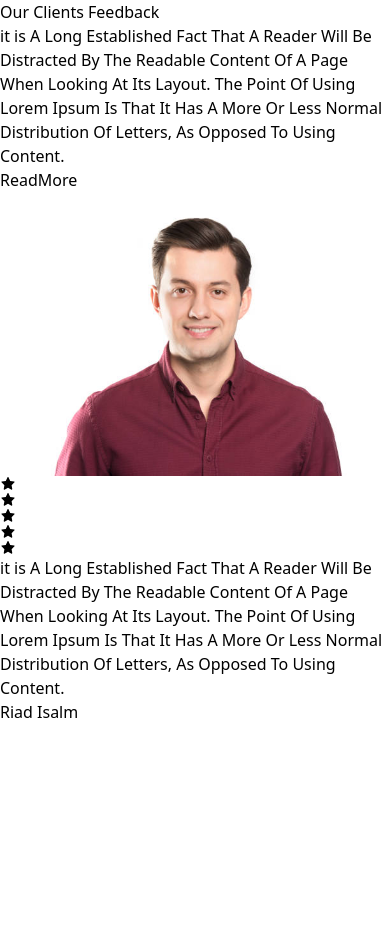
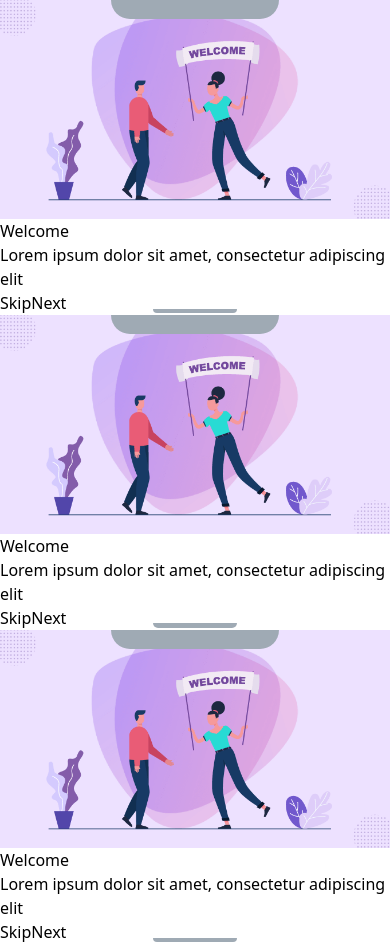
Before and after one commit to Hossein-Asadi/landing-page, a React (Vite) app in the folder Desktop/landing page/vite-project/: page / in a window 390 px wide. Before the commit the page ends 844 px from the top, so only its background shows below. Built offline with nearby package versions, Linux system fonts and the light colour scheme.

Commit message:
create PhoneCard component

```diff
--- a/Desktop/landing page/vite-project/src/components/Main/Main.tsx
+++ b/Desktop/landing page/vite-project/src/components/Main/Main.tsx
@@ -4,11 +4,40 @@ import done from "../../assets/images/done.png";
 import Card from "./Card";
 import CountCard from "./CountCard";
 import FeedBackSection from "./FeedBackSection";
+import "./index.css";
+import PhoneCard from "./PhoneCard";
 
 export default function Main() {
   return (
-    <div className="w-full flex flex-col justify-center items-center px-20">
-      <FeedBackSection />
+    <div className="w-full flex flex-col justify-center items-center">
+      <div className="w-full px-10 flex flex-row justify-between gap-10">
+        <div className="flex flex-row justify-center items-center py-4 gap-20">
+          <PhoneCard
+            header="Welcome"
+            text="Lorem ipsum dolor sit amet, consectetur adipiscing elit"
+            imgSrc={welcome}
+            imgAlt="Welcome"
+          />
+          <PhoneCard
+            header="Welcome"
+            text="Lorem ipsum dolor sit amet, consectetur adipiscing elit"
+            imgSrc={welcome}
+            imgAlt="Welcome"
+          />
+          <PhoneCard
+            header="Welcome"
+            text="Lorem ipsum dolor sit amet, consectetur adipiscing elit"
+            imgSrc={welcome}
+            imgAlt="Welcome"
+          />
+        </div>
+      </div>
+
+      {/* <div className="w-full">
+        <div className="trapezoid"></div>
+      </div> */}
+
+      {/* <FeedBackSection /> */}
       {/* <div className="w-full flex flex-row flex-wrap justify-center items-center px-20 py-3 gap-20">
         <CountCard imgSrc={done} text="Projects Complete" count="100+" />
         <CountCard imgSrc={done} text="Projects Complete" count="100+" />
--- a/Desktop/landing page/vite-project/src/components/Main/PhoneCard/PhoneCard.tsx
+++ b/Desktop/landing page/vite-project/src/components/Main/PhoneCard/PhoneCard.tsx
@@ -1,10 +1,42 @@
+import "./index.css";
 interface PhoneCardProps {
+  header: string;
+  text: string;
+  imgSrc: string;
+  imgAlt: string;
 }
 
-export default function PhoneCard({}: PhoneCardProps) {
-    return(
-        <div>
-
-        </div>
-    )
+export default function PhoneCard({
+  header,
+  text,
+  imgSrc,
+  imgAlt,
+}: PhoneCardProps) {
+  return (
+    <div className="phone flex flex-col justify-center items-center w-[240px] bg-white border-4 border-gray-200 rounded-2xl shadow pt-14 px-1 pb-10 ">
+      <div className="notch-container">
+        <div className="notch"></div>
+      </div>
+      <img
+        className="h-[160px] w-[240px] px-3 pb-4 rounded-lg"
+        src={imgSrc}
+        alt={imgAlt}
+      />
+      <div className="px-1 pb-3">
+        <a href="#">
+          <p className="text-lg text-center font-semibold tracking-tight text-gray-900 dark:text-white">
+            {header}
+          </p>
+        </a>
+        <p className="text-center text-sm text-gray-500">{text}</p>
+      </div>
+      <div className="flex flex-row gap-28 pt-4">
+        <a href="#">Skip</a>
+        <a href="#">Next</a>
+      </div>
+      <div className="end-container">
+        <div className="notch"></div>
+      </div>
+    </div>
+  );
 }
--- /dev/null
+++ b/Desktop/landing page/vite-project/src/components/Main/PhoneCard/index.css
@@ -0,0 +1,33 @@
+.phone {
+    position: relative;
+  }
+
+  .phone .notch-container {
+    position: absolute;
+    top: 0;
+    width: 100%;
+    height: 100px;
+  }
+
+  .phone .end-container {
+    position: absolute;
+    bottom: 2px;
+    width: 100%;
+  }
+
+  .phone .notch-container .notch {
+    width: 20vh;
+    height: 2.25vh;
+    margin: 0 auto;
+    background-color: #9faab4;
+    border-bottom-left-radius: 2.334vh;
+    border-bottom-right-radius: 2.334vh;
+  }
+  .phone .end-container .notch {
+    width: 10vh;
+    height: 0.5vh;
+    margin: 0 auto;
+    background-color: #9faab4;
+    border-bottom-left-radius: 2.334vh;
+    border-bottom-right-radius: 2.334vh;
+  }
--- /dev/null
+++ b/Desktop/landing page/vite-project/src/components/Main/index.css
@@ -0,0 +1,7 @@
+.trapezoid {
+	border-left: 150px solid #4b34cf;
+	border-bottom: 50px solid transparent;
+	border-top: 50px solid transparent;
+	height: 250px;
+	width: 0px;
+}
```
